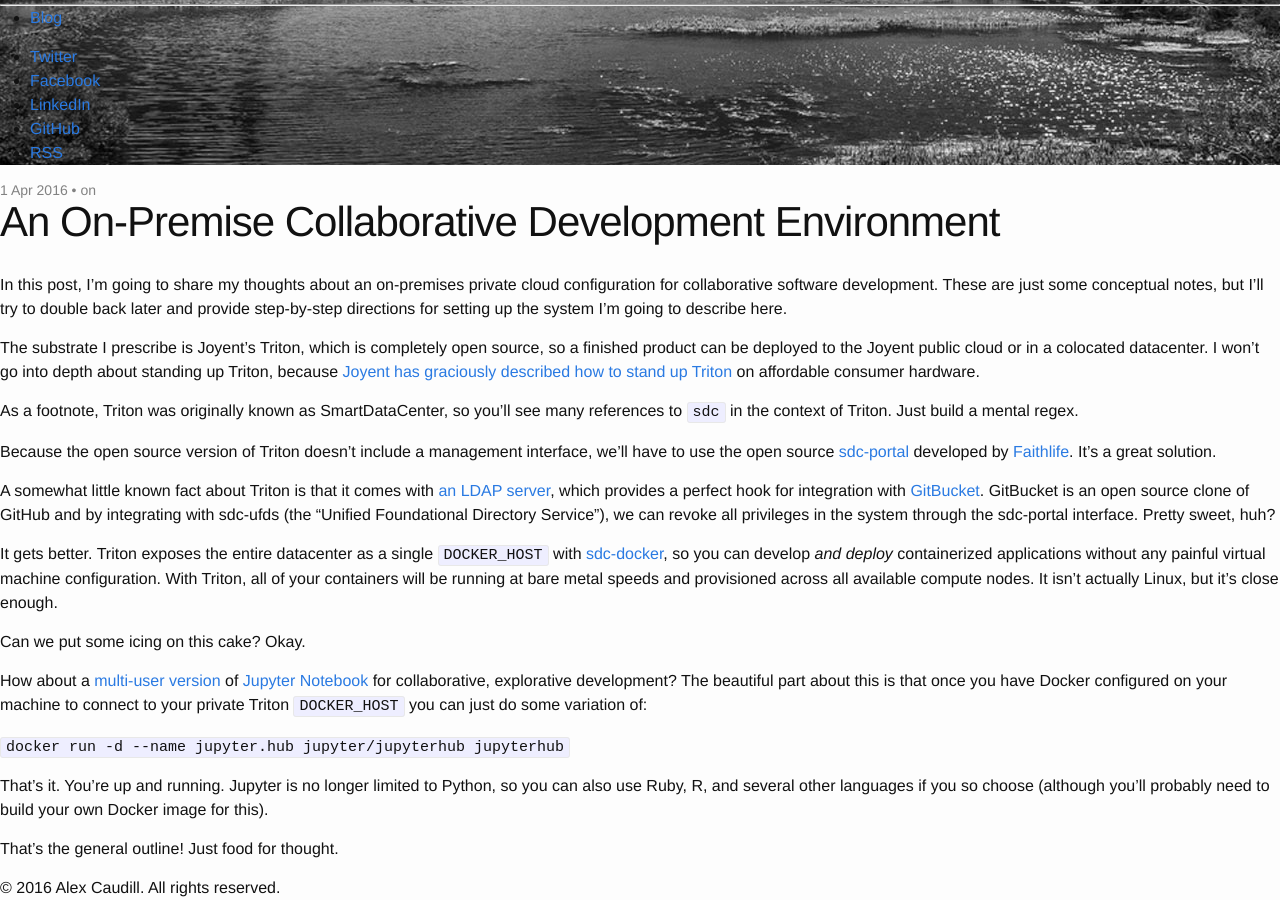
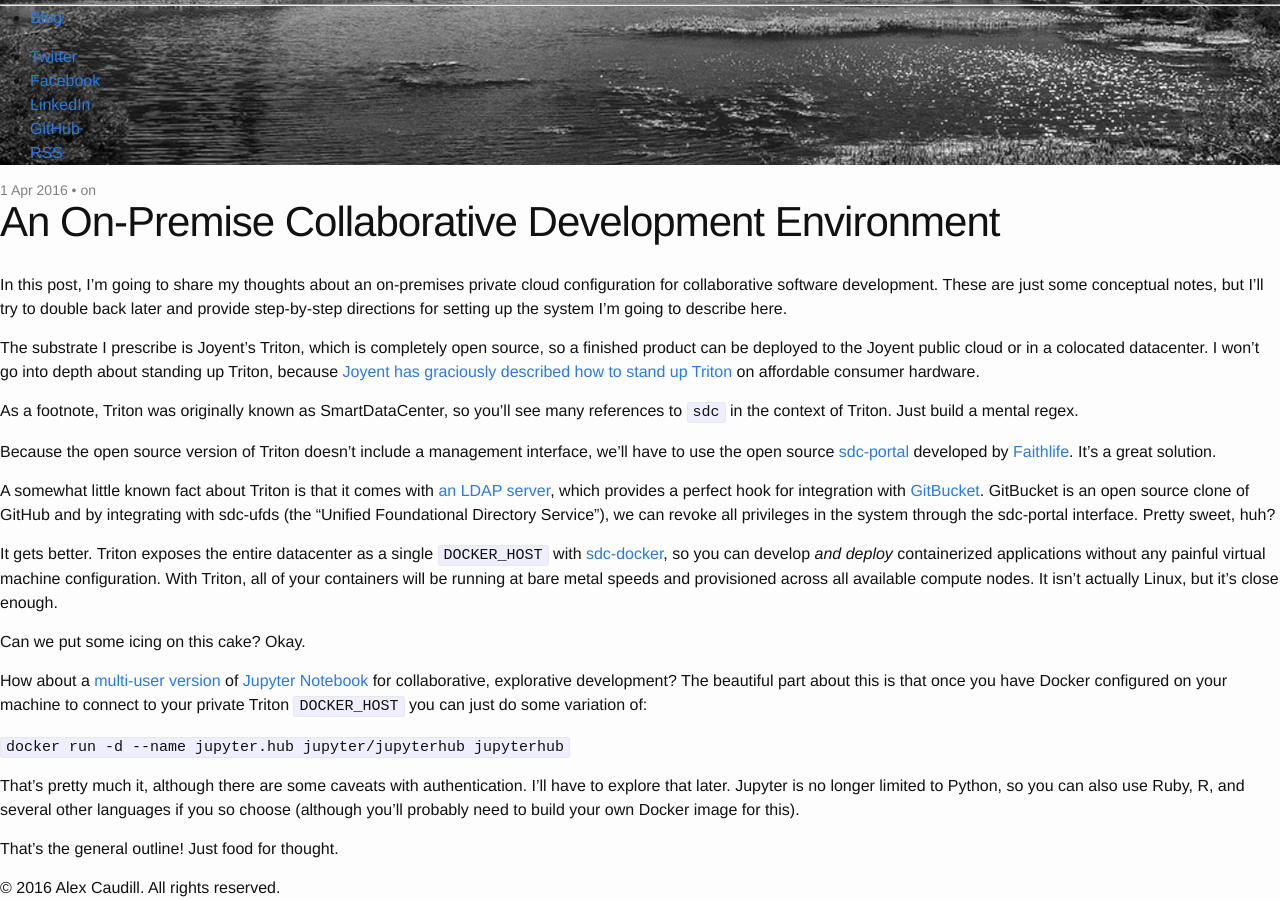
Before and after one commit to affixalex/affixalex.github.io, a Jekyll site: the page built from _posts/2016-04-01-an-on-premise-collaborative-development-environment.markdown, in a window 1280 px wide and 900 px high, scrolled down 612 px. Built offline with Jekyll 4.4.1, drawn with Linux system fonts in a browser that asks for light colours; nearby versions of some CDN libraries.

Commit message:
Another slight revision to jupyerhub explanation

```diff
--- a/_posts/2016-04-01-an-on-premise-collaborative-development-environment.markdown
+++ b/_posts/2016-04-01-an-on-premise-collaborative-development-environment.markdown
@@ -43,7 +43,8 @@ Docker configured on your machine to connect to your private Triton
 
 `docker run -d --name jupyter.hub jupyter/jupyterhub jupyterhub`
 
-That's it. You're up and running. Jupyter is no longer limited to Python, so
+That's pretty much it, although there are some caveats with authentication.
+I'll have to explore that later. Jupyter is no longer limited to Python, so
 you can also use Ruby, R, and several other languages if you so choose
 (although you'll probably need to build your own Docker image for this).
 
```
